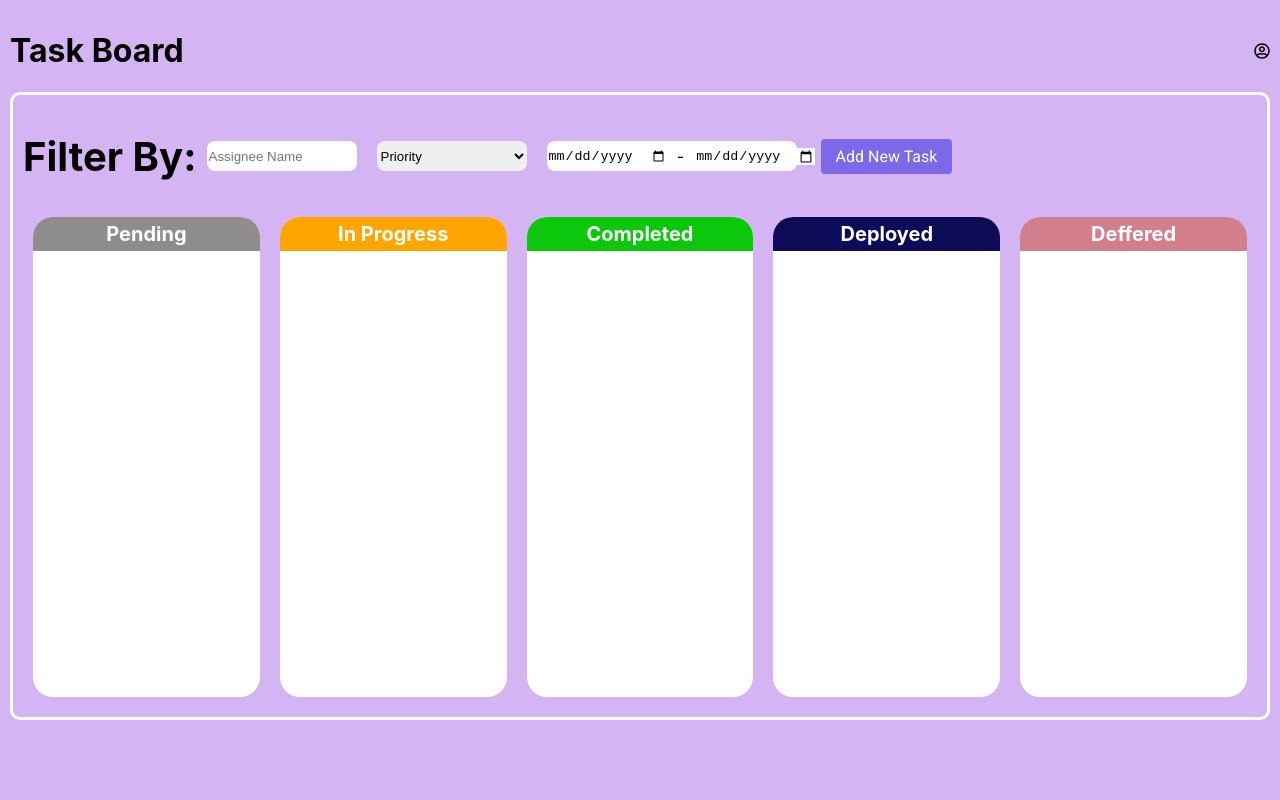
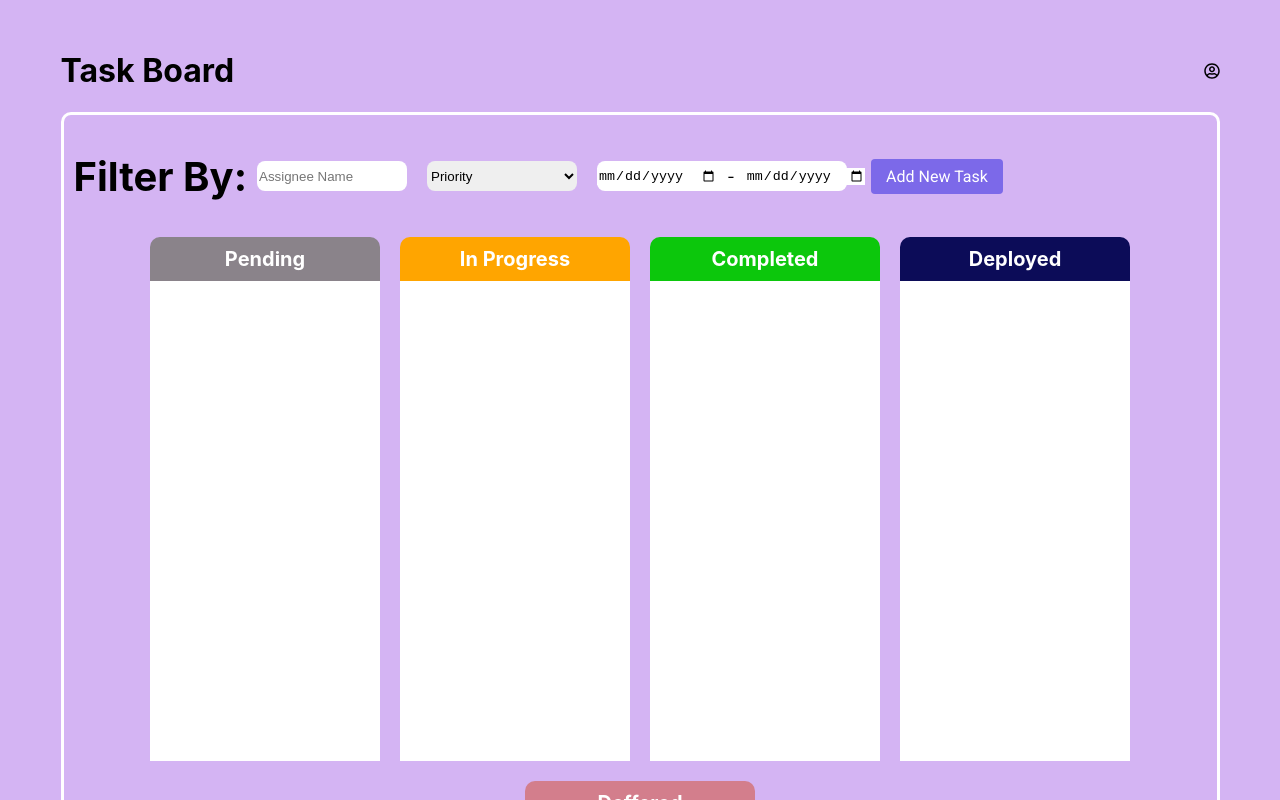
Before and after one commit to Sallonii/TaskBoard, a React (Create React App) app: page / in a window 1280 px wide. Shown: the top 800 px of the page. Built offline with nearby package versions, Linux system fonts and the light colour scheme; a web font is replaced by a local one.

Commit message:
added functinality of add task button

```diff
--- a/src/components/StatusCard/index.css
+++ b/src/components/StatusCard/index.css
@@ -14,18 +14,24 @@
   background-color: rgb(211, 126, 140);
 }
 .status-card-container {
-  height: 60vh;
-  width: 250px;
   margin: 10px;
-  border-radius: 20px;
-  background-color: white;
 }
 .status-heading {
   text-align: center;
   font-size: 20px;
+  padding: 10px;
   margin: 0;
-  padding: 5px;
   color: white;
-  border-top-left-radius: 20px;
-  border-top-right-radius: 20px;
+  border-top-left-radius: 10px;
+  border-top-right-radius: 10px;
 }
+.status-task-container {
+  background-color: white;
+  height: 60vh;
+  width: 230px;
+  margin: 0;
+  border-style: solid;
+  border-color: white;
+  overflow-y: scroll;
+  overflow-x: hidden;
+}
--- a/src/components/StatusCard/index.js
+++ b/src/components/StatusCard/index.js
@@ -1,6 +1,7 @@
 import './index.css'
 
 import TaskItem from '../TaskItem'
+import AddTask from '../AddTask'
 
 const StatusCard = props => {
   const {statusType, newTaskList} = props
@@ -10,11 +11,11 @@ const StatusCard = props => {
       eachTask => eachTask.status === 'Pending',
     )
     return (
-      <>
+      <div>
         {pendingTaskList.map(eachTask => (
           <TaskItem eachTaskDetails={eachTask} key={eachTask.id} />
         ))}
-      </>
+      </div>
     )
   }
 
@@ -90,7 +91,7 @@ const StatusCard = props => {
   return (
     <div className="status-card-container">
       <h1 className={`status-heading ${statusType}`}>{statusType}</h1>
-      {getTaskList()}
+      <div className="status-task-container">{getTaskList()}</div>
     </div>
   )
 }
--- a/src/components/TaskBoard/index.css
+++ b/src/components/TaskBoard/index.css
@@ -1,25 +1,31 @@
 .main-container {
   background-color: rgb(212, 180, 243);
   min-height: 100vh;
-  padding: 10px;
+  padding: 30px;
+  display: flex;
+  flex-direction: column;
+  justify-content: center;
+  align-items: center;
 }
 .header-container {
   display: flex;
   justify-content: space-between;
   align-items: center;
+  width: 95%;
 }
 .card-container {
   border-style: solid;
   border-color: white;
   border-radius: 10px;
   padding: 10px;
+  width: 95%;
 }
 .filter-container {
   display: flex;
   align-items: center;
 }
 
-@media screen and (max-width: 567px) {
+@media screen and (max-width: 877px) {
   .filter-container {
     flex-direction: column;
   }
@@ -38,6 +44,7 @@
 .filter-items-container {
   display: flex;
   align-items: center;
+  flex-wrap: wrap;
 }
 .date-filter-container {
   background-color: white;
@@ -87,6 +94,7 @@
   display: flex;
   justify-content: center;
   align-items: center;
+  flex-wrap: wrap;
 }
 
 @media screen and (max-width: 567px) {
@@ -94,3 +102,7 @@
     flex-direction: column;
   }
 }
+.add-clear-button-container {
+  display: flex;
+  align-items: center;
+}
--- a/src/components/TaskBoard/index.js
+++ b/src/components/TaskBoard/index.js
@@ -7,18 +7,26 @@ import StatusCard from '../StatusCard'
 
 import './index.css'
 
-const priority = [
+const priorityConstants = [
   {
     id: 'priority0',
     name: 'P0',
+    value: 'P0',
   },
   {
     id: 'priority1',
     name: 'P1',
+    value: 'P1',
   },
   {
     id: 'priority2',
     name: 'P2',
+    value: 'P2',
+  },
+  {
+    id: 'all',
+    name: 'All',
+    value: '',
   },
 ]
 
@@ -44,20 +52,36 @@ const statusTypeList = [
     status: 'Deffered',
   },
 ]
+
 class TaskBoard extends Component {
-  state = {newTaskList: []}
+  state = {newTaskList: [], assignee: '', priority: ''}
+
+  onChangingAsssigneeName = event => {
+    const {newTaskList, assignee} = this.state
+    this.setState({assignee: event.target.value})
+  }
+
+  onChangingPriority = event => {
+    this.setState({priority: event.target.value})
+  }
 
   renderAssigneeName = () => (
-    <input placeholder="Assignee Name" className="input-element" />
+    <input
+      placeholder="Assignee Name"
+      className="input-element"
+      onChange={this.onChangingAsssigneeName}
+    />
   )
 
   renderPriorityFilter = () => (
-    <select className="input-element">
+    <select className="input-element" onChange={this.onChangingPriority}>
       <option disabled selected hidden>
         Priority
       </option>
-      {priority.map(eachPriority => (
-        <option key={eachPriority.id}>{eachPriority.name}</option>
+      {priorityConstants.map(eachPriority => (
+        <option key={eachPriority.id} value={eachPriority.value}>
+          {eachPriority.name}
+        </option>
       ))}
     </select>
   )
@@ -93,7 +117,15 @@ class TaskBoard extends Component {
   }
 
   render() {
-    const {newTaskList} = this.state
+    const {newTaskList, assignee, priority} = this.state
+
+    const filteredAssigneeList = newTaskList.filter(eachItem =>
+      eachItem.assignee.toLowerCase().includes(assignee.toLowerCase()),
+    )
+
+    const filteredPriorityList = filteredAssigneeList.filter(eachItem =>
+      eachItem.priority.toLowerCase().includes(priority.toLowerCase()),
+    )
 
     return (
       <div className="main-container">
@@ -121,7 +153,7 @@ class TaskBoard extends Component {
               <StatusCard
                 statusType={eachTask.status}
                 key={eachTask.id}
-                newTaskList={newTaskList}
+                newTaskList={filteredPriorityList}
               />
             ))}
           </div>
--- a/src/components/TaskItem/index.css
+++ b/src/components/TaskItem/index.css
@@ -1,3 +1,39 @@
-.dnn {
-  overflow-y: scroll;
+.task-card {
+  background-color: rgba(195, 193, 193, 0.567);
+  display: flex;
+  flex-direction: column;
+  justify-content: center;
+  margin: 10px;
+  padding: 7px;
 }
+.task-header {
+  display: flex;
+  justify-content: space-between;
+  align-items: center;
+}
+.task-heading {
+  font-size: 15px;
+}
+.priority {
+  border-style: solid;
+  color: white;
+  background-color: rgb(9, 113, 217);
+  border-color: rgb(9, 113, 217);
+  padding: 2px;
+}
+hr {
+  width: 100%;
+}
+.task-description {
+  font-size: 10px;
+}
+.status {
+  border-color: rgb(9, 113, 217);
+  width: 100px;
+  text-align: center;
+  padding-left: 6px;
+  padding-right: 6px;
+  background-color: rgb(9, 113, 217);
+  color: white;
+  border-radius: 5px;
+}
--- a/src/components/TaskItem/index.js
+++ b/src/components/TaskItem/index.js
@@ -1,7 +1,9 @@
+import {FaEdit} from 'react-icons/fa'
+
 import './index.css'
 
 const TaskItem = props => {
-  const {eachTaskDetails} = props
+  const {eachTaskDetails, edit} = props
   const {
     id,
     title,
@@ -11,15 +13,26 @@ const TaskItem = props => {
     priority,
     status,
   } = eachTaskDetails
+
+  const onClickingEditButton = () => {
+    edit(id)
+  }
+
   return (
-    <div>
-      <h1>{status}</h1>
-      <h1>{status}</h1>
-      <h1>{status}</h1>
-      <h1>{status}</h1>
-      <h1>{status}</h1>
-      <h1>{status}</h1>
-      <h1>{status}</h1>
+    <div className="task-card">
+      <div className="task-header">
+        <h1 className="task-heading">{title}</h1>
+        <p className="priority">{priority}</p>
+      </div>
+      <hr />
+      <p className="task-description">{description}</p>
+      <div className="task-header">
+        <p>{`@${assignee}`}</p>
+        <FaEdit onClick={onClickingEditButton} />
+      </div>
+      <div type="button" className="status">
+        {status}
+      </div>
     </div>
   )
 }
```
